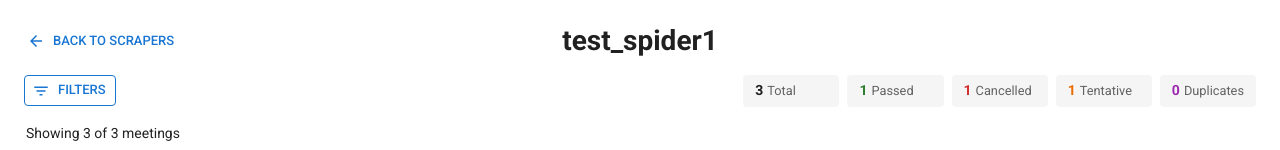
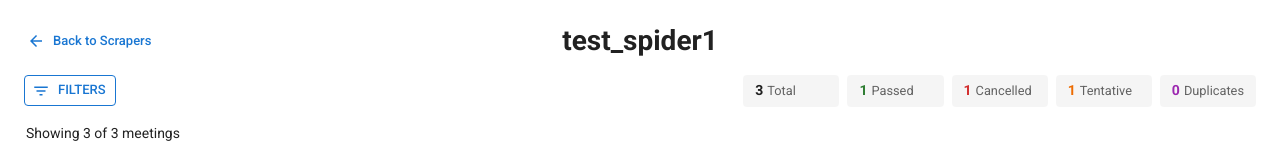
Before and after one commit to DevArtsLab/city-scrapers-meetings-viewer, a Next.js app: page /scrapers/test_spider1 in a window 1280 px wide. Shown: the top 150 px of the page. Built offline with nearby package versions, Linux system fonts and the light colour scheme; what @mui/material-nextjs would draw is missing.

Commit message:
Fixed server side rendering issue Add size prop and disable text transform in BackLink component

```diff
--- a/components/BackLink.tsx
+++ b/components/BackLink.tsx
@@ -7,18 +7,24 @@ interface BackLinkProps {
   href: string;
   /** Label shown next to the arrow icon. */
   label: string;
+  /** Button size. */
+  size?: "small" | "medium" | "large";
 }
 
 /** Reusable "← Back to X" navigation link, e.g. for page headers. */
-export default function BackLink({ href, label }: BackLinkProps) {
+export default function BackLink({
+  href,
+  label,
+  size = "small",
+}: BackLinkProps) {
   return (
     <Button
       component={NextLink}
       href={href}
+      startIcon={<ArrowBack aria-hidden />}
       variant="text"
-      startIcon={<ArrowBack />}
-      size="small"
-      sx={{ whiteSpace: "nowrap" }}
+      size={size}
+      sx={{ textTransform: "none", whiteSpace: "nowrap" }}
     >
       {label}
     </Button>
```
